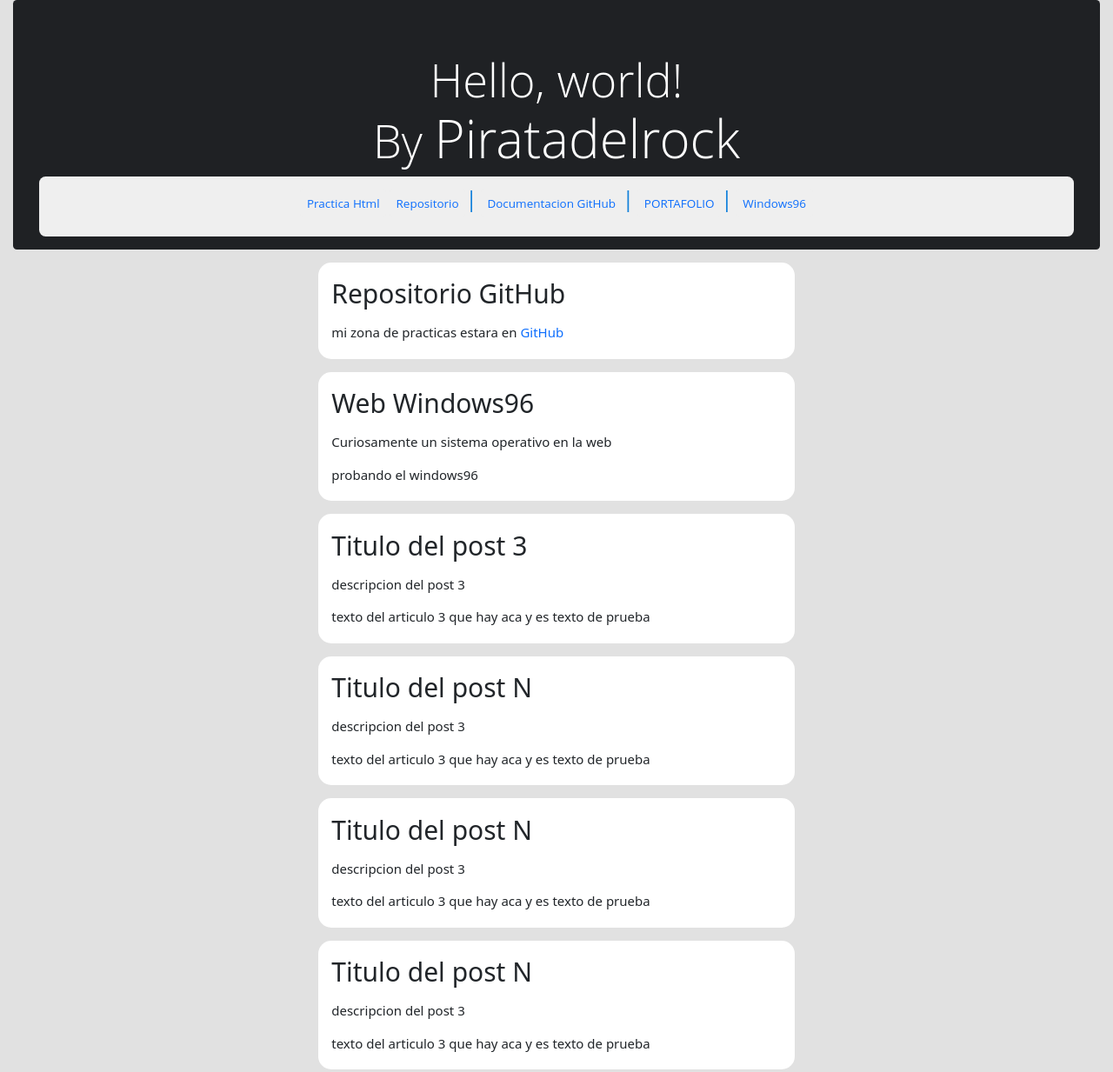
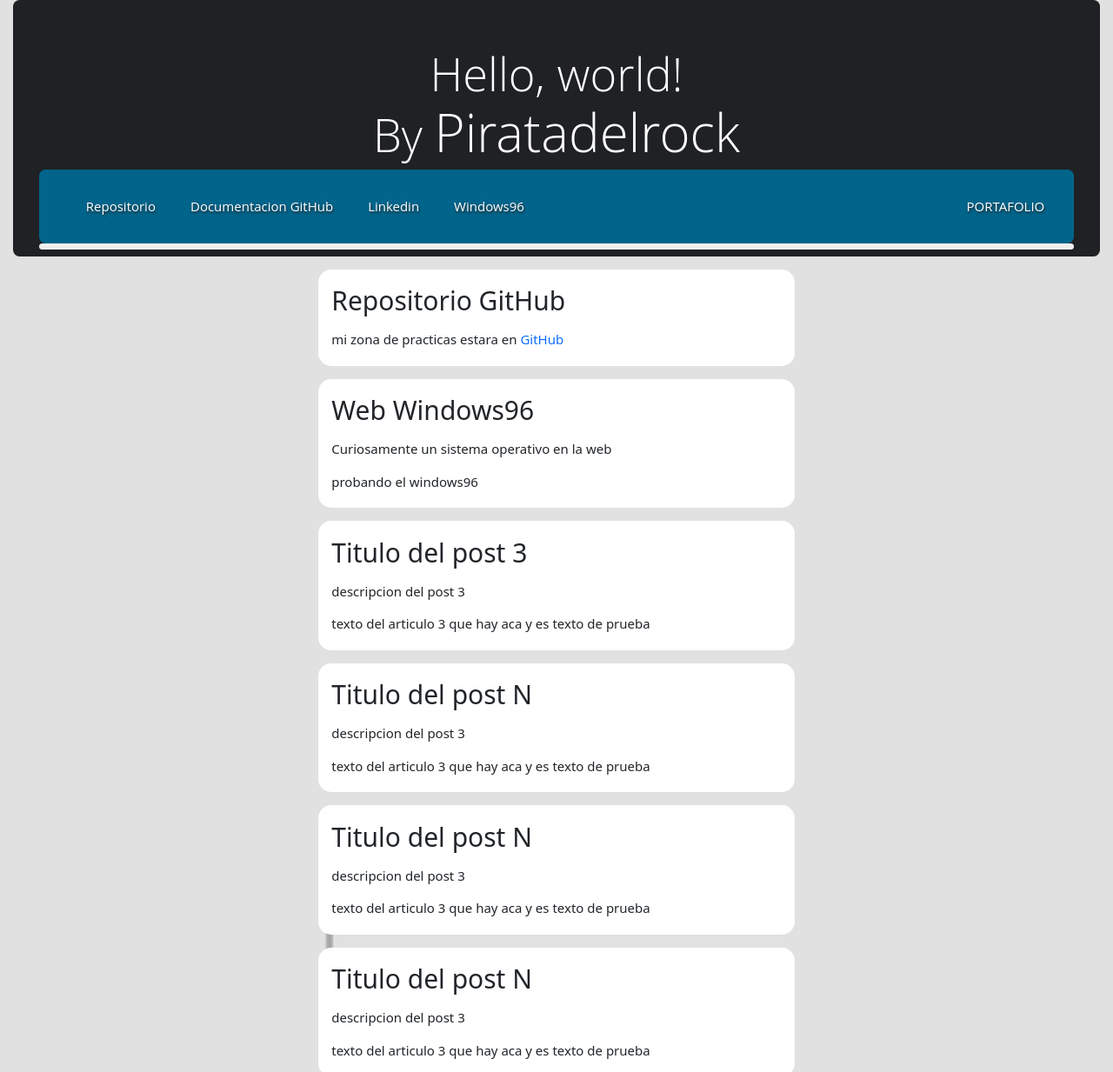
Before and after one commit to Piratadelrock/piratadelrock.github.io, a plain HTML site: page index.html in a window 1280 px wide. Shown: the top 1233 px of the page at 87% size. Drawn offline with nearby package versions, Linux system fonts and the light colour scheme; a web font is replaced by a local one.

Commit message:
update menu y colores

```diff
--- a/css/style.css
+++ b/css/style.css
@@ -10,10 +10,15 @@ html{
     font-size: 15px;
     padding: 0;
     margin: 0;
+
+    -webkit-box-sizing: border-box;
+    -moz-box-sizing: border-box;
+    box-sizing: border-box;
+
 }
 a {
     text-decoration: none;
-  }
+}
 img {
     width: 100%;
 }
@@ -33,19 +38,16 @@ HEADING
 /* tarea: piratadelrock volverlo aleatorio el color */
 #pdr{
     font-size: 4rem;
-    transition: color 2s;
     -webkit-transition: color 1.5s;
-    transition: box-shadow 0.5s ease ;
-
+    transition: box-shadow ease 0.5s, color 1s;;
 
 }
 #pdr:hover {
     box-shadow: 0 1rem 5rem 50rem #222;
-    border-radius: 45px;
-    color: #b90c0c;
-    text-decoration: none;
-    line-height: inherit;
+    border-radius: 100px;
+    color: #23d6cd;
 
+    /* line-height: inherit; */
     /*Tarea: intentando dar propiedad de color aleatorio variables */
     /* --main-bg-color: #2798ba; */
     /* background-color: var(--main-bg-color); */
@@ -57,8 +59,11 @@ header{
     background-color: #1f2124;
     color: white;
     margin:  0 1rem;
-    padding: 1rem 1rem;
-    border-radius: 0.3rem;
+    padding: 0.5rem 1rem;
+    border-radius: 0.5rem;
+    /* ubicando  */
+    /* position: absolute;
+    z-index: -1; */
 
 }
 
@@ -75,7 +80,6 @@ header h1 {
 }
 
 header h1 a {
-    text-decoration:none;
     color: white;
 }
 
@@ -87,77 +91,98 @@ header h1 a {
     margin:  0 1rem;
     padding: 0.25rem 0;
 
+
+}
+.line:hover{
+    transition: background-color 0.2s ease ;
+    background-color: #b90c0c;
+
 }
 
 /**************************
 NAVIGATION
 ***************************/
-/* tarea: cuando baje el scroll que cambie de centro a la izquierda o derecha  */
-nav{
-    /* text-align: center; */
-    background-color: #efefef;
-    text-align-last: center;
+header nav {
+    background-color: #00648b;
+    /* background: none; */
+
+    margin-bottom: 10px;
+
     border-radius: 0.5rem;
     margin:  0 1rem;
-    padding: 0.25rem 0;
+    padding: 0 0.25rem;
+
+    -moz-transition: all ease 0.5s;
+    -o-transition: all ease 0.5s;
+    transition: all ease 0.5s;
+}
+
+/*header nav ul */
+.menu-fijo{
+    list-style: none;
+    overflow: hidden;
+    margin: 0;
 
 }
+    .menu-fijo li{
+        float: left;
+        /* display:inline-block;  */
+    }
+    .menu-fijo li a{
+        display: block;
+        margin: 1em 4px;
+        padding:16px;
 
-nav a{
-    color: none;
+        transition: background-color 1s ease, box-shadow 0.3s ease, border-radius 0.5s;
+        color: white;
+        text-shadow: 1px 2px 0.2rem #2c2c2c; /* color:#1f2124; */
+        /* text-shadow: 0.1em -0.1em 0.1em #ffd000,
+                            -0.2em 0.1em 1em #ffd000,
+                            -0.2em 0.1em 1em #ffd000; */
+        font-size: 1rem;
+        /* padding: 1rem 1rem; */
+    }
+    .menu-fijo li a:hover{
+        color: black;
+        background-color: #ffbb00;
+        border-radius: 10px;
+
+        text-shadow: 0 0;
+        box-shadow: 0.6rem 0.7rem 0.5rem  #805E00;
+    }
+
+/* funciona con jquery con el scroll cuando llega al maximo de pixeles */
+.menu-fixed{
+    position:fixed;
+    z-index: 1000;
+    top:0;
+    width:100%;
+    /* max-width: 1260px; */
+    max-width: 84rem;
+    box-shadow: 0 4px 3px #5c5c5cc9;
+
+    background-color: #002331;
+
 }
-nav a:hover{
-    color: black;
+.menu-fixed ul li a{
+
+    color:white;
 }
 
+.menu-derecha{
+    list-style: none;
+    float: right;
+    margin: 0 10px;
+}
+
+
+/* uso para separar links */
 .barra{
     color: #1281db;
     font-size: 25px;
+    display: none;
+    /* <span class="barra">|</span> */
 }
-
-/*tarea arreglar menu fijo  */
-
-#navSection {
-
-    /* width: 1122px; */
-    /* height:30px; */
-    /* margin: 48px; */
-    /* padding:5px 48px; */
-    /* display:none; */
-    /* background-color: red; */
-}
-/* es el ul del nav */
-.menu-fijo{
-    /* background-color: royalblue; */
-    /* position:fixed; */
-    top:0;
-    /* width: 260px; */
-    /* float: right; */
-    /* text-align: right; */
-    padding:4px 0 5px 0;
-    list-style-type:none;
-}
-
-.menu-fijo li{ display:inline; }
-.menu-fijo a{
-    transition: background-color 1s ease, box-shadow 0.3s ease;
-
-    font-size:0.9em;
-    /* text-shadow:1px 1px #5E8BC5; */
-    padding:  0.5rem 0.5rem;
-    /* margin: 3rem; */
-    background-color:#efefef;
-    border-radius: 4px;
-}
-.menu-fijo a:hover{
-    background-color:#ffbb00;
-    box-shadow: 0.8rem 1rem 0.5rem #222;
-
-}
-
-/*  */
-
-
 
 
 /**************************
--- a/index.html
+++ b/index.html
@@ -11,12 +11,14 @@
   <link href="https://cdn.jsdelivr.net/npm/bootstrap@5.1.3/dist/css/bootstrap.min.css" rel="stylesheet"
     integrity="sha384-1BmE4kWBq78iYhFldvKuhfTAU6auU8tT94WrHftjDbrCEXSU1oBoqyl2QvZ6jIW3" crossorigin="anonymous">
 
-  <!--css principal, personal-->
+<!--css principal, personal-->
   <!-- <link rel="stylesheet" href="css/normalize.css"> -->
- <script src="js/colorAleatorioStyle.js"></script>
+  <script src="https://code.jquery.com/jquery-3.6.0.min.js
+  "></script>
   <link rel="stylesheet" href="css/style.css">
+  <script src="js/main.js"></script>
 
-  <!--fuentes web-->
+<!--fuentes web-->
   <link rel="preconnect" href="https://fonts.googleapis.com">
   <link rel="preconnect" href="https://fonts.gstatic.com" crossorigin>
 
@@ -26,7 +28,6 @@
 </head>
 
 <body>
-
   <!-- Optional JavaScript; choose one of the two! -->
 
   <!-- Option 1: Bootstrap Bundle with Popper -->
@@ -42,37 +43,34 @@
 
   <header>
     <!-- <img src="./img/fondos/Cohete.jpg" alt="Emmanuel lopera" title="cohete"> -->
-    <h1 class="text-center mt-5 display-4 text-Warning">Hello, world! <br>By <a href="https://www.instagram.com/piratadelrock/"
-      style="text-decoration: none;"><span id="pdr">Piratadelrock</span></a> </h1>
+    <h1 class="text-center mt-5 display-4 text-Warning">Hello, world! <br>By <a
+        href="https://www.instagram.com/piratadelrock/" style="text-decoration: none;"><span
+          id="pdr">Piratadelrock</span></a> </h1>
     <!-- <a href="https://piratadelrock.github.io/portaforlio/" style="text-decoration: none;">PORTAFOLIO EN CONSTRUCCIÓN</a> -->
-    <!-- <nav class="line"></nav> -->
+
+
     <section id="navSection">
-      <nav>
+      <!-- menu tiene la funcion jquery con el menu-fixed de css -->
+      <nav class="menu">
         <ul class="menu-fijo">
-          <a href="https://piratadelrock.github.io/practicahtmlcssjs/">Practica Html</a>
-          <li><a href="https://github.com/Piratadelrock">Repositorio</a><span class="barra">|</span></li>
-          <li><a href="https://pages.github.com/">Documentacion GitHub</a><span class="barra">|</span></li>
-          <li><a href="">PORTAFOLIO</a><span class="barra">|</span></li>
+          <!-- <a href="https://piratadelrock.github.io/practicahtmlcssjs/">Practica Html</a> -->
+          <li><a href="https://github.com/Piratadelrock">Repositorio</a></li>
+          <li><a href="https://pages.github.com/">Documentacion GitHub</a></li>
+          <li><a href="https://www.linkedin.com/in/emmanueljose96/">Linkedin</a></li>
           <li><a href="https://windows96.net/">Windows96</a></li>
+          <ul class="menu-derecha">
+            <li><a href="http://piratadelrock.github.io">PORTAFOLIO</a></li>
+          </ul>
         </ul>
+
 
       </nav>
     </section>
+    <nav class="line"></nav>
+
   </header>
 
-
-  <!-- <div id="menufijo">
-    <a href="https://tusitio.com"><img src="ruta/a/tulogo.png" alt="" /></a>
-    <ul class="menu-fijo">
-            <li><a href="https://tusitio.com">Inicio</a></li>
-            <li><a href="#header" id="srolltotop">Subir</a></li>
-    </ul>
-</div> -->
-
-  <!--section: secciones de aplicacion que se
-     puede colocar cualquier etiqueta dentro de seccion -->
   <section class="container">
-    <!-- <h1>PRUEBA DE H1 TITULO </h1> -->
     <!-- article define los post del blog -->
     <article class="post">
       <h2><a class="linkGBlack" href="https://github.com/Piratadelrock">Repositorio GitHub</a></h2>
@@ -87,34 +85,6 @@
 
     <article class="post">
       <h2>Titulo del post 3 </h2>
-      <p>descripcion del post 3</p>
-      <p>texto del articulo 3 que hay aca y es texto de prueba</p>
-    </article>
-    <article class="post">
-      <h2>Titulo del post N </h2>
-      <p>descripcion del post 3</p>
-      <p>texto del articulo 3 que hay aca y es texto de prueba</p>
-    </article>
-    <article class="post">
-      <h2>Titulo del post N </h2>
-      <p>descripcion del post 3</p>
-      <p>texto del articulo 3 que hay aca y es texto de prueba</p>
-    </article>
-
-    <article class="post">
-      <h2>Titulo del post N </h2>
-      <p>descripcion del post 3</p>
-      <p>texto del articulo 3 que hay aca y es texto de prueba</p>
-    </article>
-
-    <article class="post">
-      <h2>Titulo del post N </h2>
-      <p>descripcion del post 3</p>
-      <p>texto del articulo 3 que hay aca y es texto de prueba</p>
-    </article>
-
-    <article class="post">
-      <h2>Titulo del post N </h2>
       <p>descripcion del post 3</p>
       <p>texto del articulo 3 que hay aca y es texto de prueba</p>
     </article>
@@ -156,7 +126,7 @@
 
   </section>
 
-  <section id="wrapper" >
+  <section id="wrapper">
     <table class="tabla post">
       <tr>
         <th class="superior"><strong>MODELO</strong></th>
--- a/js/colorAleatorioStyle.js
+++ /dev/null
@@ -1,5 +0,0 @@
-
-
-var randomColor = "#"+((1<<24)*Math.random()|0).toString(16);
-
-document.documentElement.style.setProperty('main-bg-color', randomColor);
--- /dev/null
+++ b/js/main.js
@@ -0,0 +1,17 @@
+$(document).ready(function(){
+    // offset espacio usado .top de la altura que hay entre la parte superior y el menu
+	var altura = $('.menu').offset().top;
+
+    $(window).on('scroll', function(){
+        // scrollTop se da cuenta que sobrepasa la altura y se movera
+        if ( $(window).scrollTop() > altura) {
+            $('.menu').addClass('menu-fixed');
+        } else {
+            $('.menu').removeClass('menu-fixed');
+        }
+    });
+});
+
+// var randomColor = "#"+((1<<24)*Math.random()|0).toString(16);
+
+// document.documentElement.style.setProperty('main-bg-color', randomColor);
```
